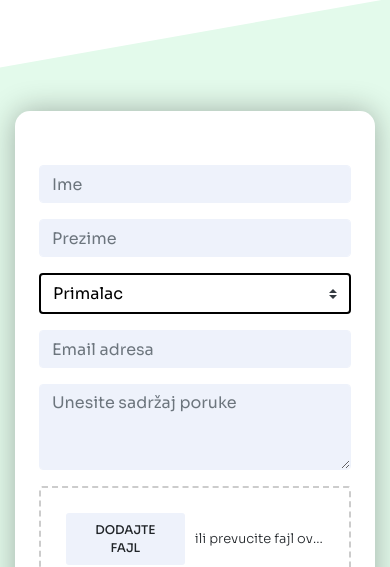
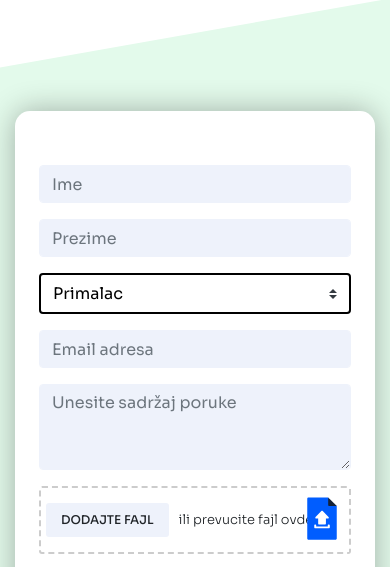
Before and after one commit to millan89/redesign, a PHP site: page /partner.html in a window 390 px wide. Shown: the part 993-1560 px from the top of the page. Run offline with PHP 8.4, Linux system fonts and the light colour scheme; some libraries are stand-ins or nearby versions; some web fonts are replaced.

Commit message:
dodao ikonicu za file upload

```diff
--- a/css/style.css
+++ b/css/style.css
@@ -449,6 +449,19 @@ select {
 
 .file-input:focus {
     outline: none;
+}
+
+.file-ico {
+    position: absolute;
+    right: 4%;
+    top: 24%;
+    height: 100%;
+    width: 30px;
+    background: url(../images/upload-doc.svg) no-repeat;
+}
+
+.file-drop-area.is-active .file-ico {
+    background: url(../images/upload-doc-active.svg) no-repeat;
 }
 
 
@@ -2509,6 +2522,14 @@ header .btn {
         margin-bottom: 1.5rem !important;
     }
 
+    .file-drop-area {
+        padding: 15px 5px;
+    }
+
+    .file-ico {
+        top: 14%;
+    }
+
     #progressbar li strong {
         display: none;
     }
--- a/partner.html
+++ b/partner.html
@@ -263,6 +263,7 @@ Postani partner</p>
                                 </div>
                                 <div class="file-drop-area form-group">
                                     <span class="fake-btn">Dodajte fajl</span>
+                                    <span class="file-ico"></span>
                                     <span class="file-msg">ili prevucite fajl ovde</span>
                                     <input class="file-input" type="file" multiple>
                                 </div>
```
Also changed, not shown: images/upload-doc-active.svg (added).
